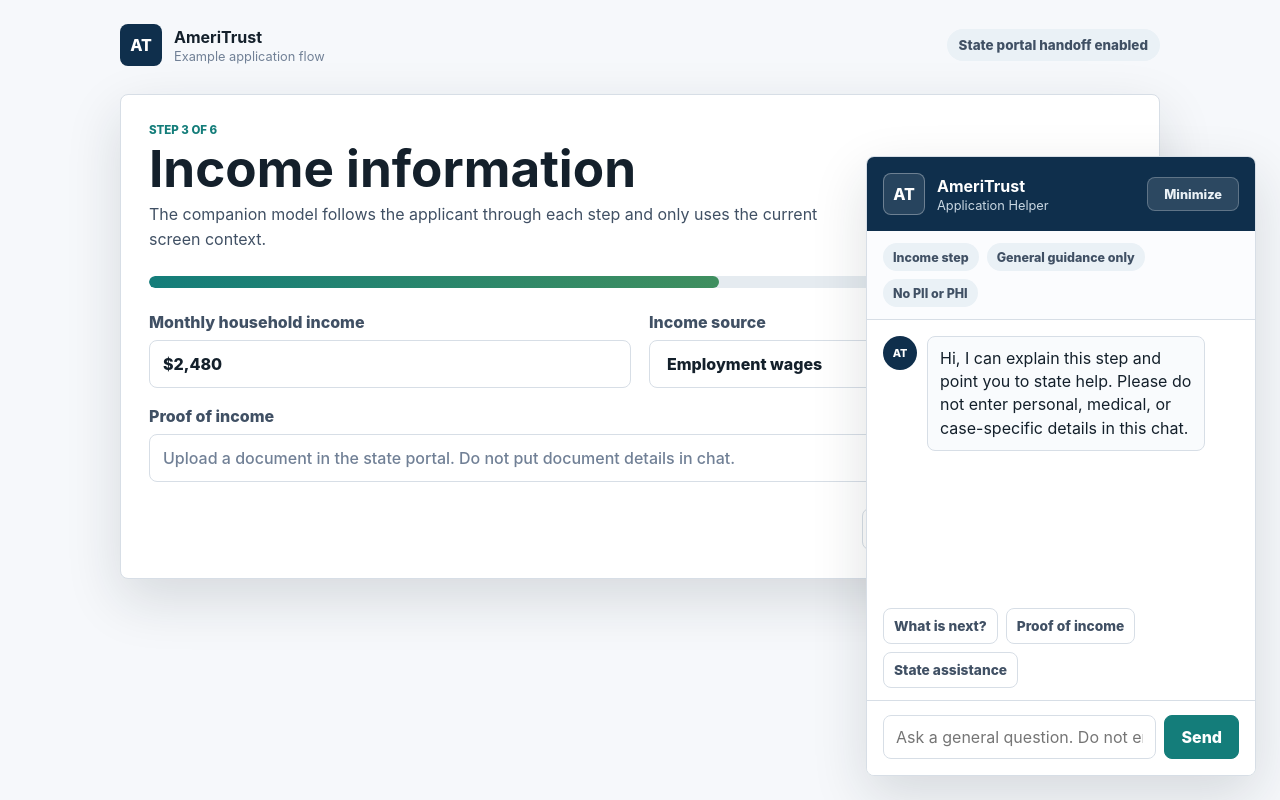
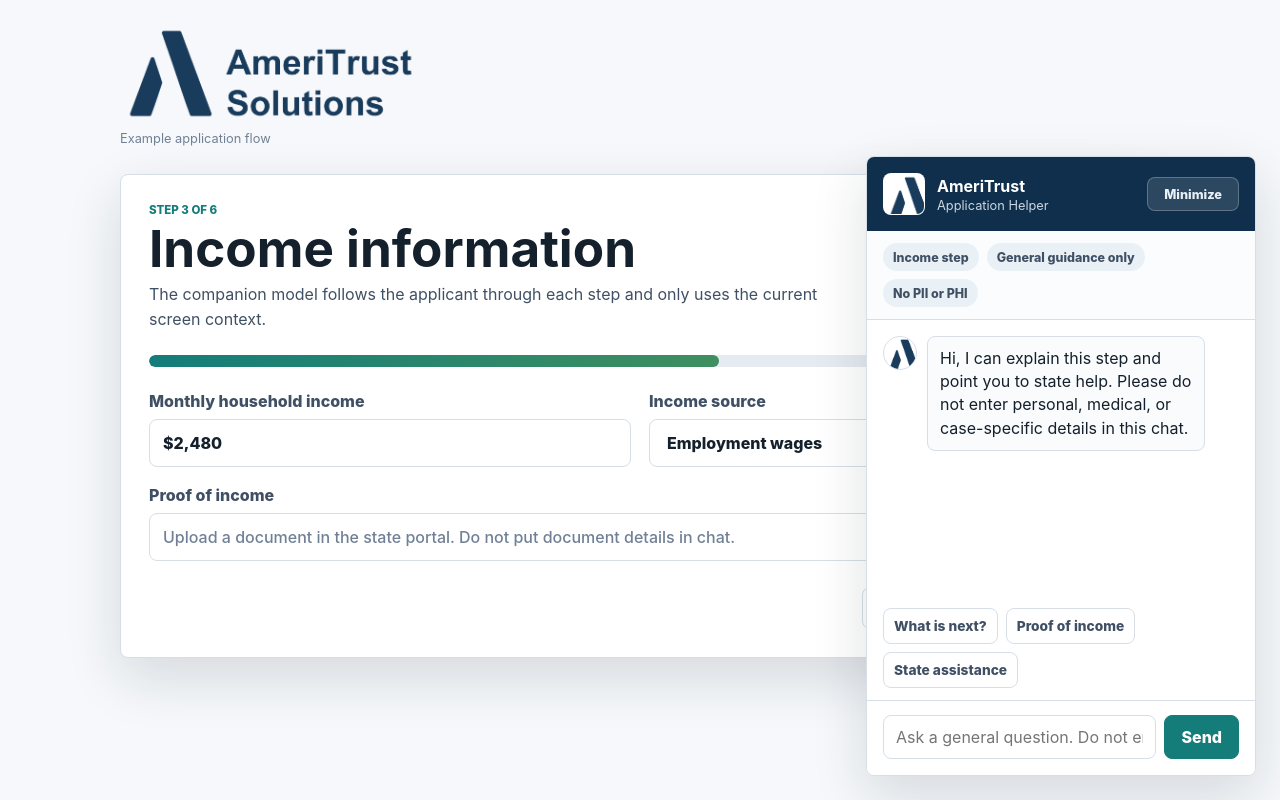
Before and after one commit to Ameritrust-Solutions/ameritrust-companion-model, a plain HTML site: page index.html in a window 1280 px wide. Drawn offline with Linux system fonts and the light colour scheme.

Commit message:
brand update

```diff
--- a/index.html
+++ b/index.html
@@ -10,13 +10,9 @@
     <main class="host-app" aria-label="Example benefits application">
       <header class="host-header">
         <a class="brand host-brand" href="#" aria-label="AmeriTrust">
-          <span class="brand-mark" aria-hidden="true">AT</span>
-          <span>
-            <strong>AmeriTrust</strong>
-            <small>Example application flow</small>
-          </span>
+          <img class="brand-logo" src="assets/ameritrust-logo-blue.png" alt="AmeriTrust Solutions" />
+          <small>Example application flow</small>
         </a>
-        <span class="state-chip">State portal handoff enabled</span>
       </header>
 
       <section class="application-step" aria-label="Application step">
@@ -61,14 +57,18 @@
 
     <aside class="companion" aria-label="AmeriTrust companion helper">
       <button class="companion-launcher" id="companionToggle" type="button" aria-expanded="true" aria-controls="companionPanel">
-        <span class="brand-mark" aria-hidden="true">AT</span>
+        <span class="brand-tile" aria-hidden="true">
+          <img src="assets/ameritrust-logo-blue.png" alt="" />
+        </span>
         <span>Helper</span>
       </button>
 
       <section class="chat-card" id="companionPanel">
         <header class="chat-header">
           <a class="brand" href="#" aria-label="AmeriTrust Helper Chat">
-            <span class="brand-mark" aria-hidden="true">AT</span>
+            <span class="brand-tile" aria-hidden="true">
+              <img src="assets/ameritrust-logo-blue.png" alt="" />
+            </span>
             <span>
               <strong>AmeriTrust</strong>
               <small>Application Helper</small>
@@ -85,7 +85,9 @@
 
         <div class="conversation" id="conversation" aria-live="polite">
           <article class="message assistant-message">
-            <span class="avatar">AT</span>
+            <span class="avatar">
+              <img src="assets/ameritrust-logo-blue.png" alt="" />
+            </span>
             <div class="message-body">
               <p>Hi, I can explain this step and point you to state help. Please do not enter personal, medical, or case-specific details in this chat.</p>
             </div>
--- a/styles.css
+++ b/styles.css
@@ -62,20 +62,36 @@ button {
   text-decoration: none;
 }
 
-.brand-mark {
+.host-brand {
+  align-items: flex-start;
+  flex-direction: column;
+  gap: 6px;
+}
+
+.brand-logo {
+  display: block;
+  width: min(300px, 58vw);
+  height: auto;
+}
+
+.brand-tile {
   display: grid;
   place-items: center;
   width: 42px;
   height: 42px;
+  overflow: hidden;
   border-radius: 8px;
-  color: #ffffff;
-  background: var(--navy);
-  font-weight: 800;
+  background: #ffffff;
 }
 
-.chat-header .brand-mark {
+.brand-tile img {
+  display: block;
+  width: 150px;
+  height: auto;
+}
+
+.chat-header .brand-tile {
   border: 1px solid rgba(255, 255, 255, 0.32);
-  background: rgba(255, 255, 255, 0.1);
 }
 
 .brand strong,
@@ -249,11 +265,14 @@ select {
   box-shadow: var(--shadow);
 }
 
-.companion-launcher .brand-mark {
+.companion-launcher .brand-tile {
   width: 38px;
   height: 38px;
   border: 1px solid rgba(255, 255, 255, 0.32);
-  background: rgba(255, 255, 255, 0.1);
+}
+
+.companion-launcher .brand-tile img {
+  width: 136px;
 }
 
 .chat-card {
@@ -327,14 +346,23 @@ select {
   place-items: center;
   width: 34px;
   height: 34px;
+  overflow: hidden;
   border-radius: 50%;
   color: #ffffff;
-  background: var(--navy);
+  background: #ffffff;
+  border: 1px solid var(--line);
   font-size: 0.68rem;
   font-weight: 800;
 }
 
+.avatar img {
+  display: block;
+  width: 120px;
+  height: auto;
+}
+
 .user-message .avatar {
+  border-color: transparent;
   background: var(--gold);
 }
 
```
